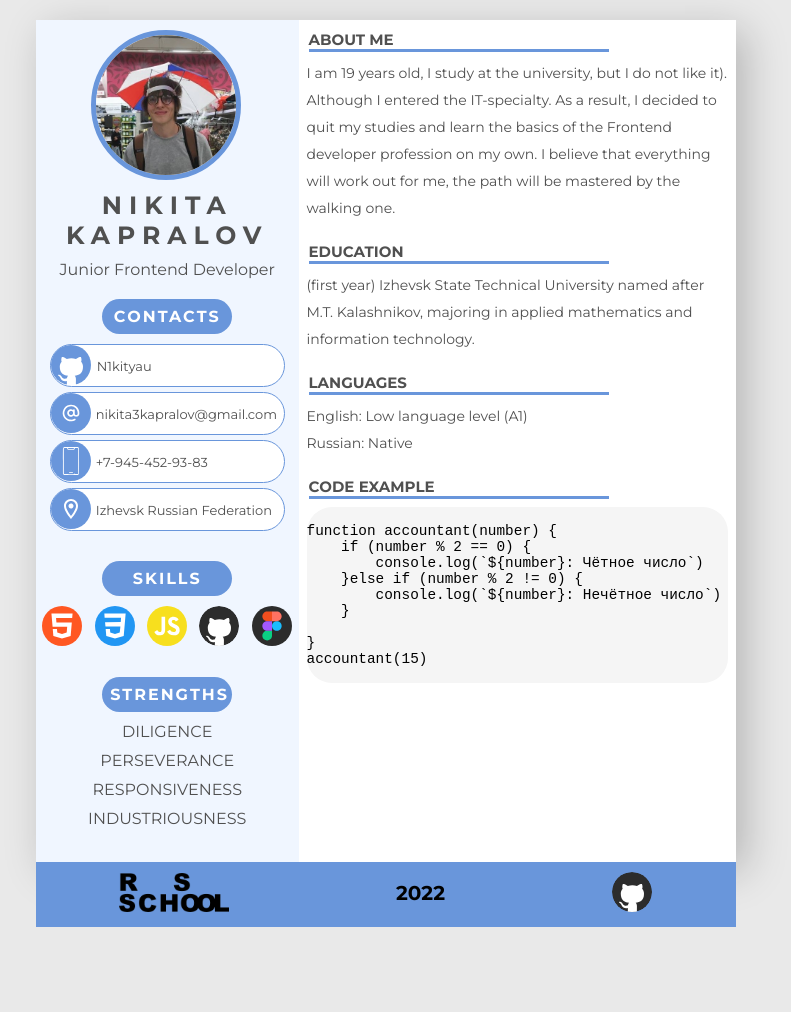
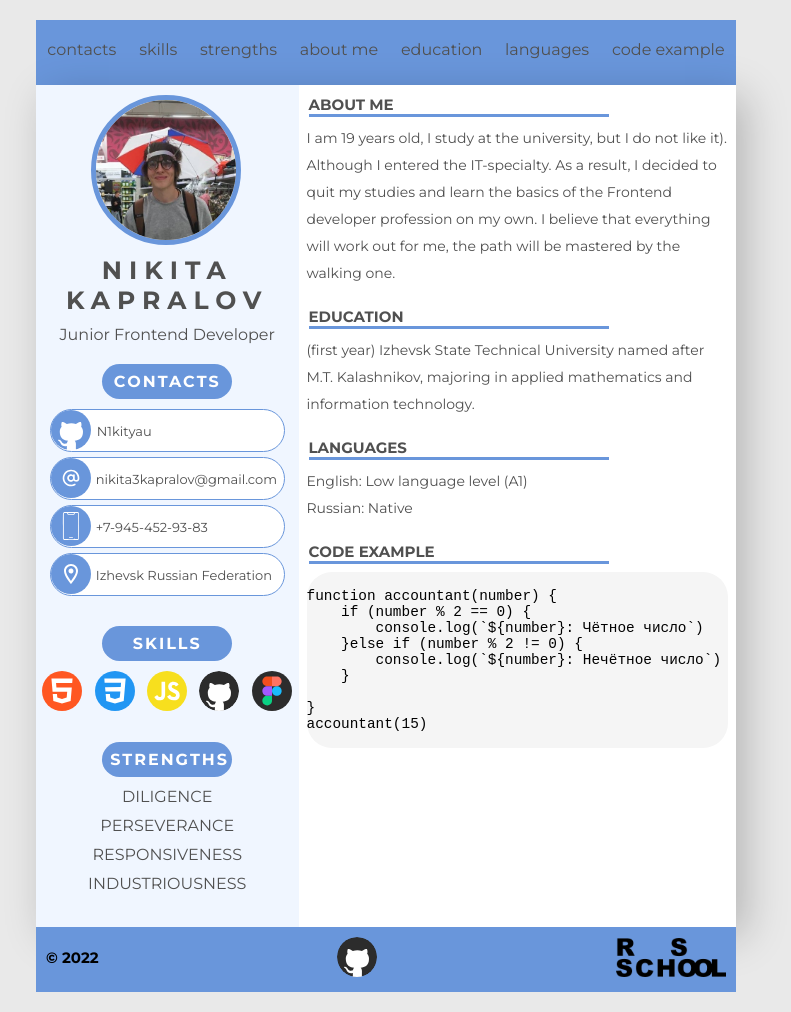
Before and after one commit to N1kityau/rsschool-cv, a plain HTML site: page index.html in a window 1280 px wide. Shown: the whole page, without its empty margins (254-1045 px from the left). Before the commit the page ends 927 px from the top, so only its background shows below. Drawn offline with Linux system fonts and the light colour scheme.

Commit message:
fent: heder and navigation

```diff
--- a/css/style.css
+++ b/css/style.css
@@ -7,11 +7,36 @@ body {
     background-color: #e9e9e9;
 }
 
+.header {
+    width: 700px;
+    height: 65px;
+    margin: 0 auto;
+    margin-top: 20px;
+    background-color:#6996DB;
+    padding-top: 20px;
+}
+
+.nav-ul {
+    display: flex;
+    justify-content: space-around;
+
+}
+
+.nav-ul li a {
+    color: #505050;
+    font-family: Montserrat;
+}
+
+.nav-ul li a:hover {
+    color: #e9e9e9;
+}
+
+
 .main {
     background-color: #e9e9e9;
     width: 700px;
     height: 842px;
-    margin: 20px auto;
+    margin: 0px auto;
     margin-bottom: 0px;
     box-shadow: 10px 10px 40px -1px rgb(0 0 0 / 23%);
     display: flex;
@@ -161,13 +186,14 @@ pre {
     height: 65px;
     background-color:#6996DB;
     margin: 0 auto;
+    margin-bottom: 20px;
 }
 
 .list-footer {
     display: flex;
-    justify-content: space-around;
+    justify-content: space-between;
     align-items: center;
-    padding-top: 10px;
+    padding: 10px;
 
 }
 
@@ -178,6 +204,6 @@ pre {
 
 .number-item-footer {
     font-family: Montserrat;
-    font-size: 20px;
+    font-size: 15px;
     font-weight: bold;
 }
--- a/index.html
+++ b/index.html
@@ -4,15 +4,27 @@
     <meta charset="UTF-8">
     <meta http-equiv="X-UA-Compatible" content="IE=edge">
     <meta name="viewport" content="width=device-width, initial-scale=1.0">
-    <title>Название сайта</title>
+    <title>CV Капралов Никита</title>
     <link rel="stylesheet" href="css/reset.css">
     <link rel="stylesheet" href="css/style.css">
 </head>
 <body>
-
+    <header class="header">
+        <nav class="nav">
+            <ul class="nav-ul">
+                <li><a href="#contacts">contacts</a></li>
+                <li><a href="#skills">skills</a></li>
+                <li><a href="#strengths">strengths</a></li>
+                <li><a href="#about-me">about me</a></li>
+                <li><a href="#education">education</a></li>
+                <li><a href="#languages">languages</a></li>
+                <li><a href="#code-example">code example</a></li>
+            </ul>
+        </nav>
+    </header>
     <main class="main">
         <div class="left-colums">
-            <header class="header">
+            <header class="left-colums-header">
                 <img class="face" src="./assets/img/face.jpg" alt="">
                 <div class="name-and-surname">
                     <h1 class="name">Nikita</h1>
@@ -20,7 +32,7 @@
                 </div>
                 <h2 class="jfd">Junior Frontend Developer</h2>
             </header>
-            <section class="contacts">
+            <section class="contacts" id="contacts">
                 <div class="section-header">
                     <h2>Contacts</h2>
                 </div>
@@ -44,7 +56,7 @@
             <div class="section-header">
                 <h2>Skills</h2>
             </div>
-            <section class="skills">
+            <section class="skills" id="skills">
                 <div class="item-2">
                     <img src="./assets/svg/html.svg" alt="иконка html">
                 </div>
@@ -61,7 +73,7 @@
                     <img src="./assets/svg/figma.svg" alt="иконка figma">
                 </div>
             </section>
-            <section class="my-strengths">
+            <section class="my-strengths" id="strengths">
                 <div class="section-header">
                     <h2>Strengths</h2>
                 </div>
@@ -74,7 +86,7 @@
             </section>
         </div>
         <div class="right-colums">
-            <section class="about-Me">
+            <section class="about-Me" id="about-me">
                 <h2 class="about-me">About Me</h2>
                 <div class="line"></div>
                 <p class="text">I am 19 years old, I study at the university,
@@ -84,22 +96,22 @@
                     everything will work out for me, the path will be mastered by
                     the walking one.</p>
             </section>
-            <section class="about-Me">
+            <section class="about-Me" id="education">
                 <h2 class="about-me">Education</h2>
                 <div class="line"></div>
                 <p class="text">(first year) Izhevsk State Technical University named
                     after M.T. Kalashnikov, majoring in applied mathematics and
                     information technology.</p>
             </section>
-            <section class="about-Me">
-                <h2 class="about-me">LANGUAGES</h2>
+            <section class="about-Me" id="languages">
+                <h2 class="about-me">Languages</h2>
                 <div class="line"></div>
                 <ul class="text">
                     <li>English: Low language level (A1)</li>
                     <li>Russian: Native</li>
                 </ul>
             </section>
-            <section class="about-Me">
+            <section class="about-Me" id="code-example">
                 <h2 class="about-me">Code Example</h2>
                 <div class="line"></div>
                 <pre>
@@ -119,9 +131,9 @@ accountant(15)
     </main>
     <footer class="footer">
         <ul class="list-footer">
+            <li class="number-item-footer"><p>© 2022</p></li>
+            <li class="logo-Github-item-footer"><a href="https://github.com/N1kityau" target="_blank"><img src="./assets/svg/github-dark.svg" alt="logo-github-footer"></a></li>
             <li class="img-item-footer"><a href="https://rs.school/js-stage0/" target="_blank"><img src="./assets/img/logo-rsschool3.png" alt="logo-rsschool"></a></li>
-            <li class="number-item-footer"><p>2022</p></li>
-            <li class="logo-Github-item-footer"><a href="https://github.com/N1kityau" target="_blank"><img src="./assets/svg/github-dark.svg" alt="logo-github-footer"></a></li>
         </ul>
     </footer>
 </body>
```
